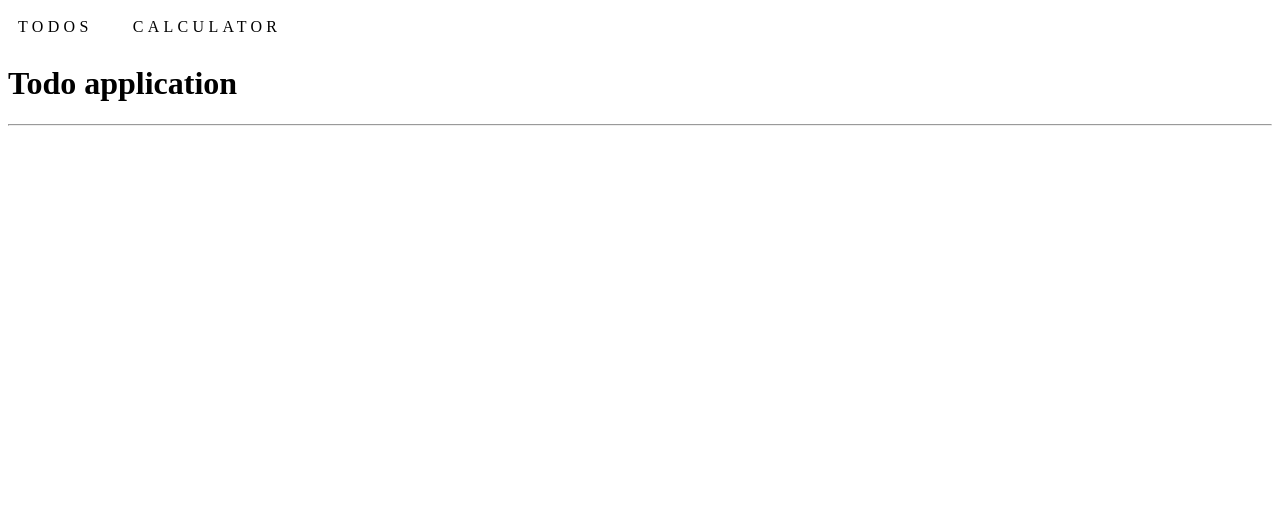
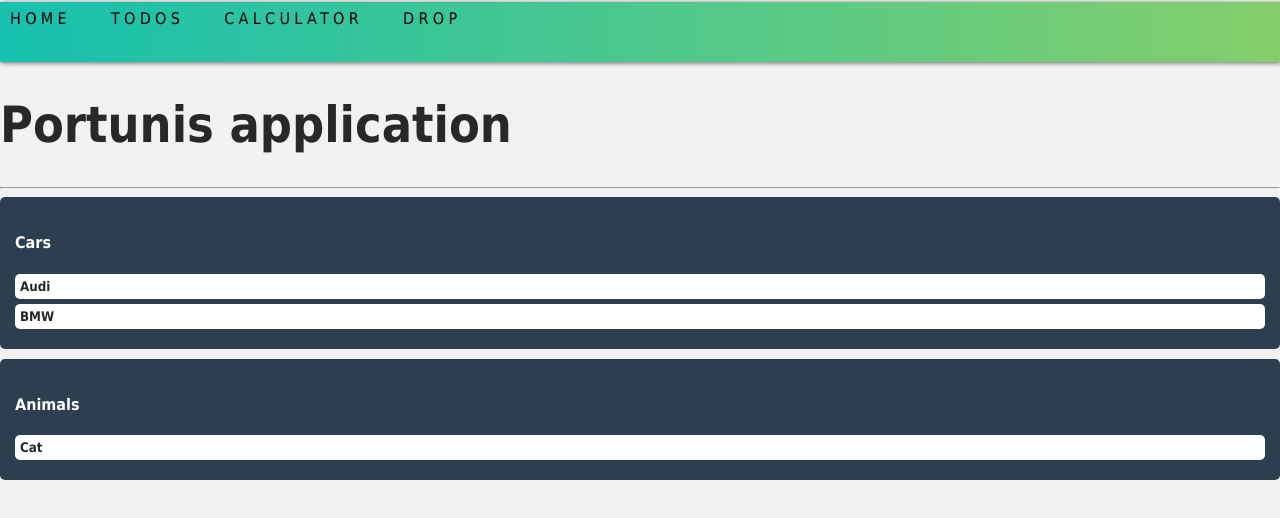
Before and after one commit to Portunis/spa_vue, a Vue app: page /drops in a window 1280 px wide. Shown: the top 518 px of the page. Built offline with nearby package versions, Linux system fonts and the light colour scheme.

Commit message:
drag and drop

```diff
--- a/src/App.vue
+++ b/src/App.vue
@@ -1,19 +1,20 @@
 <template>
-    <header>
+        <div class="nav-bar">
             <div class="menu">
                 <ul>
+                    <li><router-link to="/">Home</router-link></li>
                     <li><router-link to="/todos">Todos</router-link></li>
                     <li> <router-link to="/calculator">Calculator</router-link></li>
+                    <li> <router-link to="/drops">Drop</router-link></li>
+
                 </ul>
             </div>
-    </header>
+        </div>
         <div>
-    <h1>Todo application</h1>
+            <h1>Portunis application</h1>
             <hr>
-
             <router-view />
         </div>
-
 </template>
 
 <script>
@@ -66,4 +67,46 @@ export default {
         color: #000;
         text-decoration: none;
     }
+
+    body {
+        background-color: #f2f2f2;
+        margin: 0px;
+        font-family: tahoma,serif;
+        color: #282828;
+    }
+    h1 {
+        font-size: 50px;
+    }
+
+    h3 {
+        font-size: 25px;
+    }
+    label {
+        font-size: 20px;
+        margin-bottom: 5px;
+    }
+
+
+    .nav-bar {
+        background: linear-gradient(-90deg, #84cf6a, #16c0b0);
+        height: 60px;
+        margin-bottom: 25px;
+        -webkit-box-shadow: 0px 2px 15px -12px rgba(0, 0, 0, 0.57);
+        -moz-box-shadow: 0px 2px 15px -12px rgba(0, 0, 0, 0.57);
+        box-shadow: 1px 1px 5px rgba(0, 0, 0, 0.57);
+    }
+
+    p {
+        font-size: 22px;
+    }
+    select {
+        height: 40px;
+        font-size: 20px;
+        background-color: white;
+        cursor: pointer;
+    }
+    ul {
+        list-style-type: none;
+    }
+
 </style>
--- /dev/null
+++ b/src/components/Drop.vue
@@ -0,0 +1,94 @@
+<template>
+    <div>
+        <div v-for="category in categories"
+             :key="category.id"
+             @drop="onDrop($event, category.id)"
+             class="droppable"
+             @dragover.prevent
+             @dragenter.prevent>
+            <h4>{{ category.title }}</h4>
+            <div v-for="item in items.filter(x => x.categoryId === category.id)"
+                 @dragstart="onDragStart($event, item)"
+                 class="draggable"
+                 draggable="true">
+                <h5>{{ item.title }}</h5>
+            </div>
+        </div>
+    </div>
+</template>
+
+<script lang="ts">
+    import { ref } from 'vue'
+    export default {
+        name: 'App',
+        setup() {
+            const items = ref([
+                {
+                    id: 0,
+                    title: 'Audi',
+                    categoryId: 0
+                },
+                {
+                    id: 1,
+                    title: 'BMW',
+                    categoryId: 0
+                },
+                {
+                    id: 2,
+                    title: 'Cat',
+                    categoryId: 1
+                },
+            ]);
+            const categories = ref([
+                {
+                    id: 0,
+                    title: 'Cars'
+                },
+                {
+                    id: 1,
+                    title: 'Animals'
+                }
+            ]);
+            function onDragStart(e: DragEvent, item) {
+                e.dataTransfer.dropEffect = 'move';
+                e.dataTransfer.effectAllowed = 'move';
+                e.dataTransfer.setData('itemId', item.id.toString());
+            }
+            function onDrop(e: DragEvent, categoryId) {
+                const itemId = parseInt(e.dataTransfer.getData('itemId'));
+                items.value = items.value.map(x => {
+                    if (x.id == itemId)
+                        x.categoryId = categoryId;
+                    return x;
+                });
+            }
+            return {
+                items,
+                categories,
+                onDragStart,
+                onDrop
+            }
+        }
+    }
+</script>
+
+<style scoped>
+    .droppable {
+        padding: 15px;
+        border-radius: 5px;
+        background: #2c3e50;
+        margin-bottom: 10px;
+    }
+    .droppable h4 {
+        color: white;
+    }
+    .draggable {
+        background: white;
+        padding: 5px;
+        border-radius: 5px;
+        margin-bottom: 5px;
+    }
+    .draggable h5 {
+        margin: 0;
+    }
+</style>
--- a/src/router.js
+++ b/src/router.js
@@ -2,6 +2,7 @@ import { createWebHistory, createRouter } from "vue-router";
 import Home from "@/views/Home.vue";
 import Todos from "@/views/Todos.vue";
 import Calculator from "@/views/Calculator.vue";
+import Drops from "@/views/Drops.vue";
 
 const routes = [
   {
@@ -19,6 +20,11 @@ const routes = [
     name: "Calculator",
     component: Calculator,
   },
+  {
+    path: "/drops",
+    name: "Drops",
+    component: Drops,
+  },
 ];
 
 const router = createRouter({
--- /dev/null
+++ b/src/views/Drops.vue
@@ -0,0 +1,17 @@
+<template>
+    <Drop />
+</template>
+
+<script>
+  import Drop from '@/components/Drop';
+  export default {
+    name: "Drops",
+    components: {
+      Drop
+    }
+  }
+</script>
+
+<style scoped>
+
+</style>
--- a/src/views/Todos.vue
+++ b/src/views/Todos.vue
@@ -1,10 +1,8 @@
 <template>
     <div>
-        <router-link to="/">Home</router-link>
-        <hr>
         <AddTodo
                 @add-todo="addTodo"
-        />
+        /><br>
         <select v-model="filter">
             <option value="all">All</option>
             <option value="completed">Completed</option>
```
Lines whose indentation alone changed are shown as unchanged.
